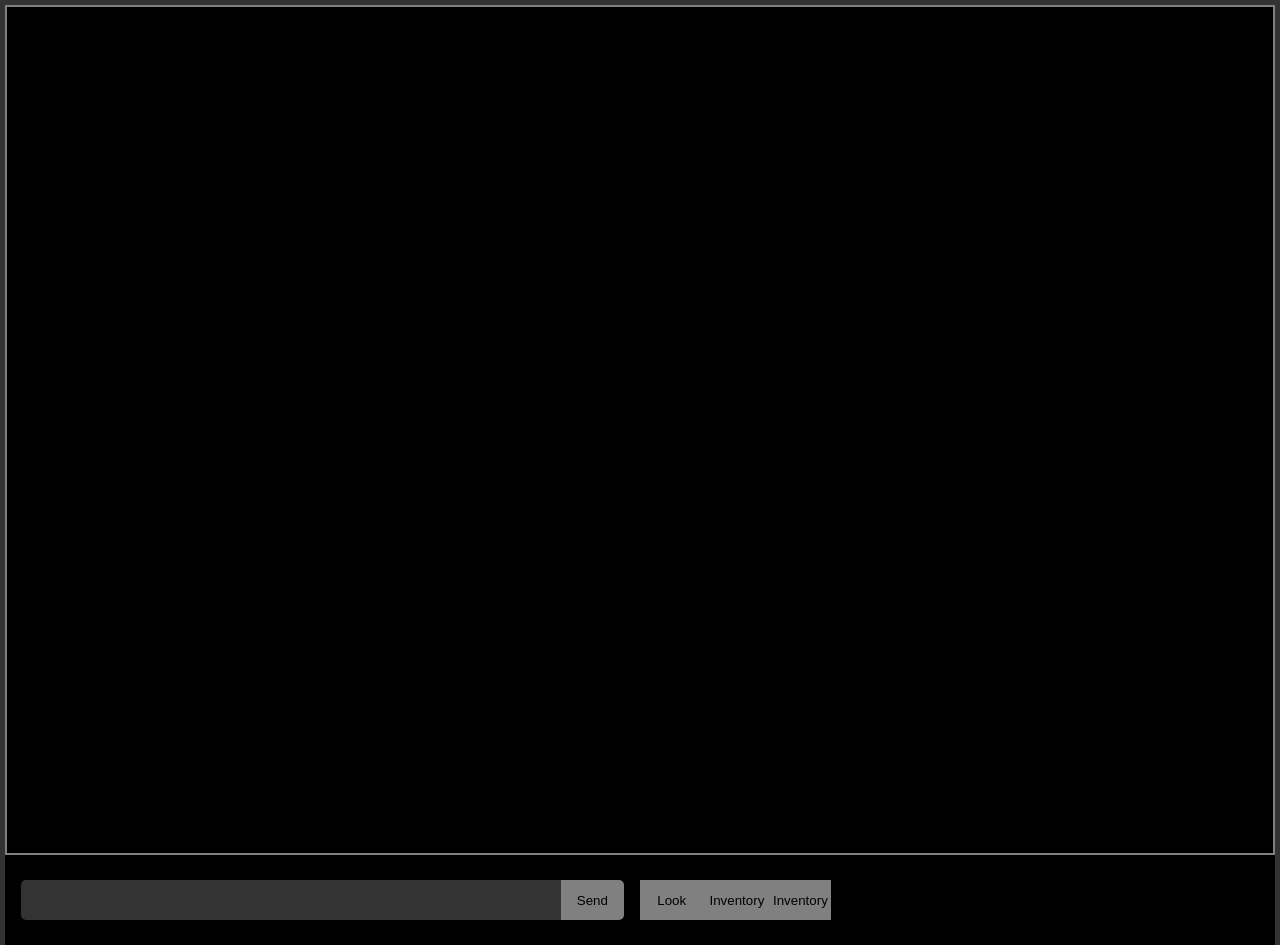
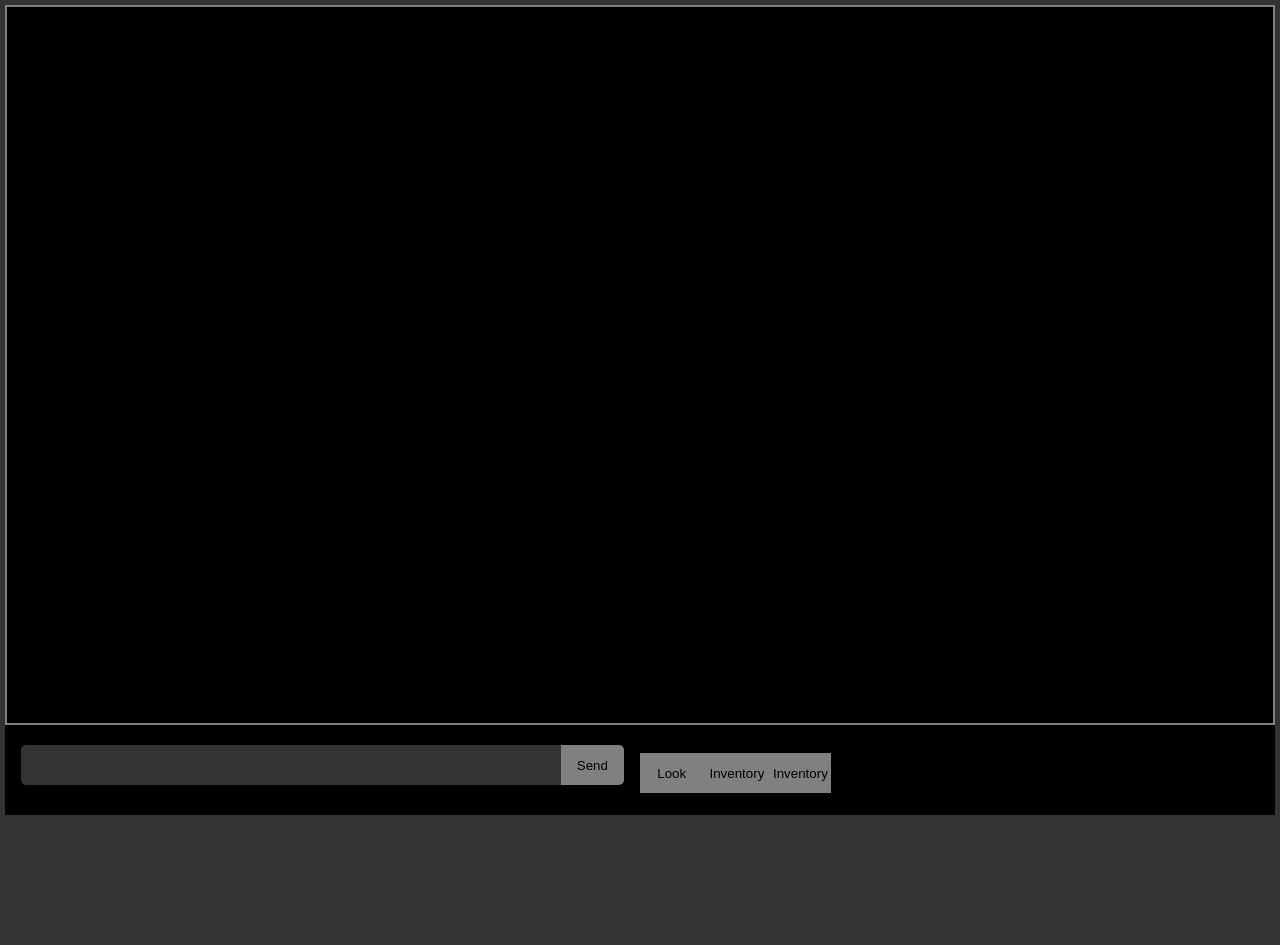
Before and after one commit to twthender/mudweb, a website: page public/client.html in a window 1280 px wide. After the commit the page ends 815 px from the top, so only its background shows below. Drawn offline with nearby package versions, Linux system fonts and the light colour scheme; no server answers.

Commit message:
Update css

```diff
--- a/public/client.css
+++ b/public/client.css
@@ -13,7 +13,7 @@ div::-webkit-scrollbar {
 
 .left {
     width: 100%;
-    height: 850px;
+    height: 90vh;
     float: left;
     background-color: black;
     box-sizing: border-box;
@@ -40,7 +40,7 @@ div::-webkit-scrollbar {
 
 .left-input {
     width: 50%;
-    height: 100%;
+    height: 10vh;
     float: left;
     background-color: black;
     position: relative;
@@ -48,7 +48,7 @@ div::-webkit-scrollbar {
 
 .right-input {
     width: 50%;
-    height: 100%;
+    height: 10vh;
     float: right;
     background-color: black;
 }
@@ -84,7 +84,7 @@ div::-webkit-scrollbar {
 
 .command-button {
     float: left;
-    margin-top: 25px;
+    margin-top: 3.5vh;
 }
 
 button {
@@ -94,7 +94,7 @@ button {
     color: black;
     border: none;
     outline: none;
-    cursor:pointer;
+    cursor: pointer;
 }
 
 button:hover {
```
